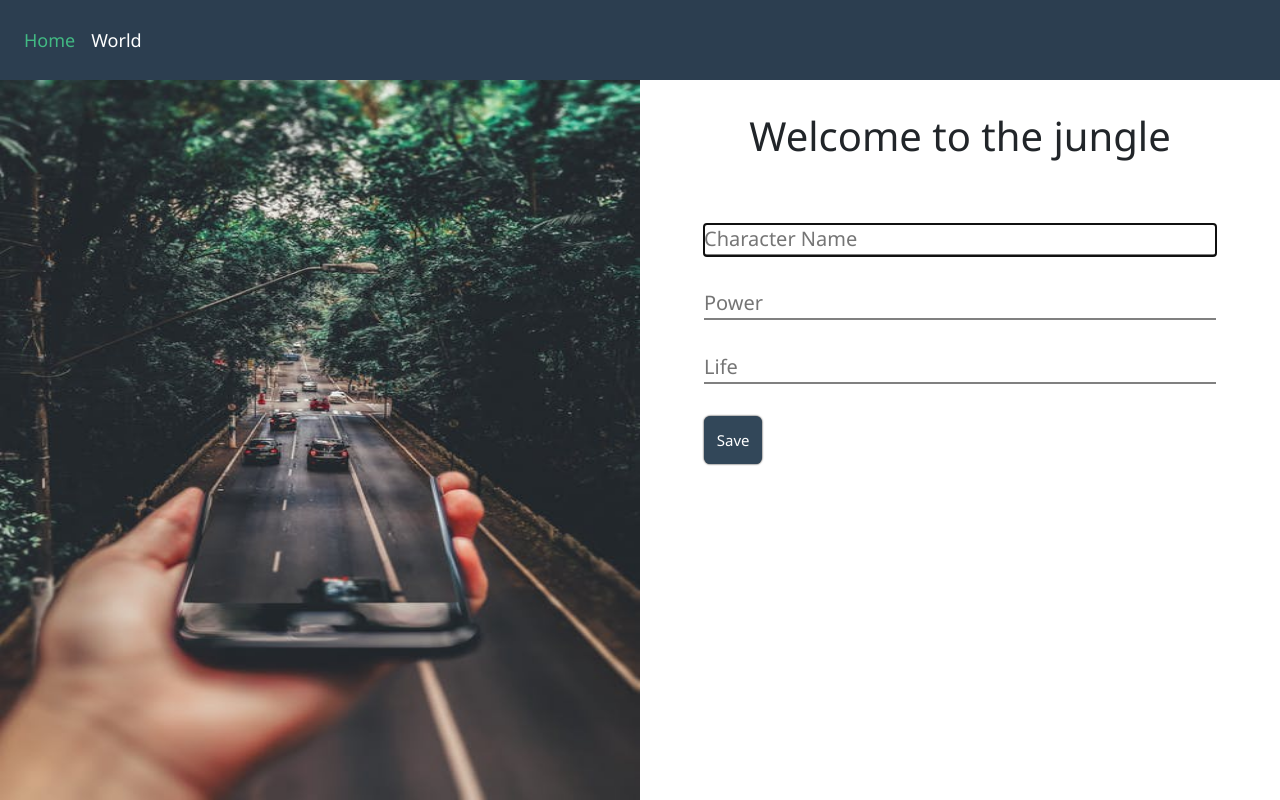
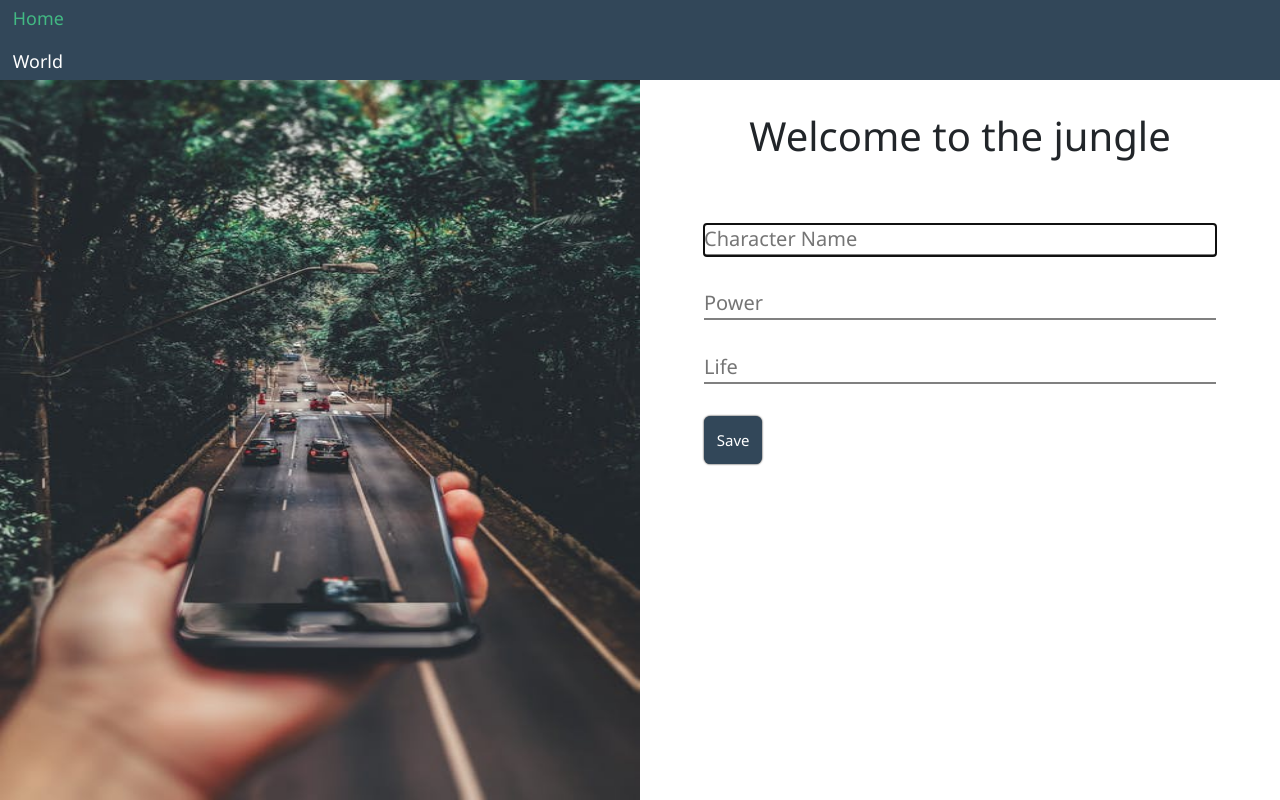
Before and after one commit to pho3niix/Crud-Mevn, a Vue app: page / in a window 1280 px wide. Built offline with nearby package versions, Linux system fonts and the light colour scheme.

Commit message:
menu css

```diff
--- a/src/client/app.vue
+++ b/src/client/app.vue
@@ -1,8 +1,6 @@
 <template>
     <div id="app">
         <div id="nav">
-            <nav id="nave" class="navbar navbar-expand-lg navbar-dark bg-primary">
-                <div class="collapse navbar-collapse" id="navbarColor01">
             <ul class="navbar-nav mr-auto">
                 <li class="nav-item">
                 <router-link class="nav-link" to="/">Home</router-link>
@@ -11,8 +9,6 @@
                 <router-link class="nav-link" to="/world">World</router-link>
                 </li>
             </ul>
-                </div>
-            </nav>
         </div>
     <router-view/>
     </div>
@@ -26,15 +22,29 @@
 </script>
 
 <style lang="scss" scoped>
-    #nav a.router-link-exact-active {
+    #nav{
+        height: 10vh;
+        width: 100vw;
+        background-color: #324759;
+        display: flex;
+        align-items: center;
+
+        a{
+            color: rgb(255, 255, 255);
+            text-decoration: none;
+            &.router-link-exact-active{
                 color: #42b983;
             }
-    a{
-        font-size: 18px;
         }
 
-    #nave{
-        height: 10vh;
+         ul{
+             li{
+                 float: left;
+                 margin-left: 1vw;
+                 list-style: none;
+                 font-size: 1.4vw;
+             }
+         }
     }
 
 </style>
```
Lines whose indentation alone changed are shown as unchanged.
